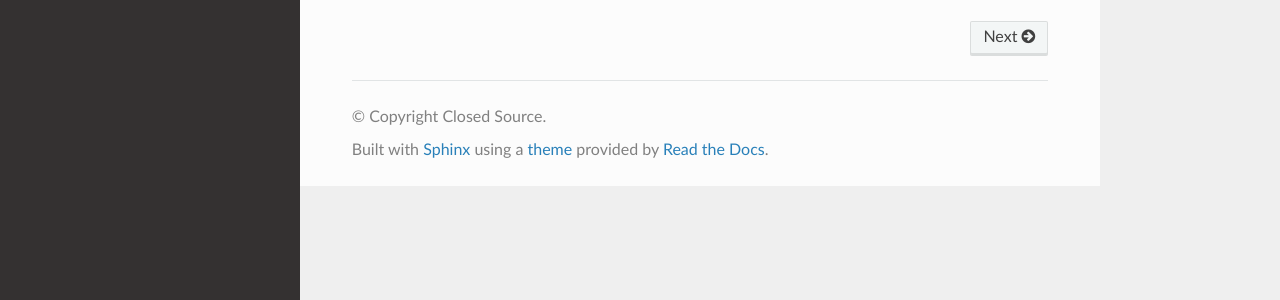
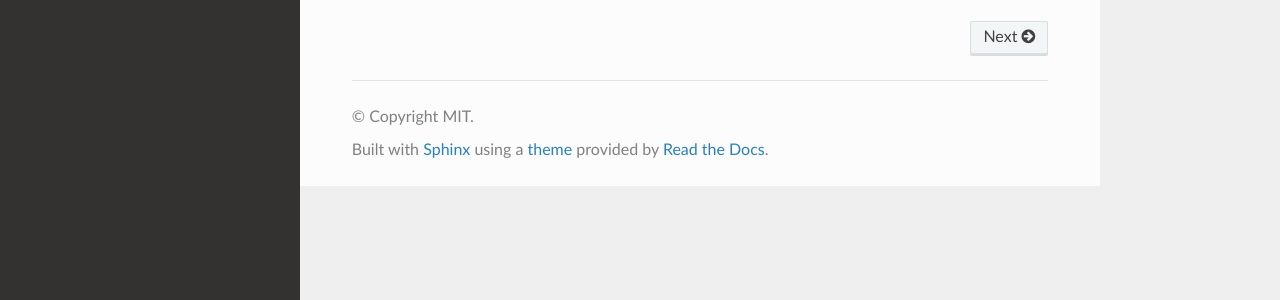
Before and after one commit to peopledoc/django-esutils, a Sphinx documentation site: the page built from docs/index.txt, in a window 1280 px wide. Shown: the part 405-705 px from the top of the page. Built offline with Sphinx 7.4.7 and the Read the Docs theme 2.0.0, drawn with Linux system fonts in a browser that asks for light colours.

Commit message:
Adds MIT license.

```diff
--- a/docs/conf.py
+++ b/docs/conf.py
@@ -51,7 +51,7 @@
 # General information about the project.
 project = u'Demo'
 project_slug = re.sub(r'([\w_.-]+)', u'-', project)
-copyright = u'Closed Source'
+copyright = u'MIT'
 author = u'Novaport'
 author_slug = re.sub(r'([\w_.-]+)', u'-', author)
 
--- a/setup.py
+++ b/setup.py
@@ -78,7 +78,7 @@
           author='Novapost',
           author_email='florent.pigout@novapost.fr',
           url='https://github.com/novapost/%s' % name,
-          license='closed source',
+          license='MIT License',
           packages=packages(name.replace('-', '_')),
           namespace_packages=namespace_packages(name),
           include_package_data=True,
```
Also changed, not shown: 1 other file.
